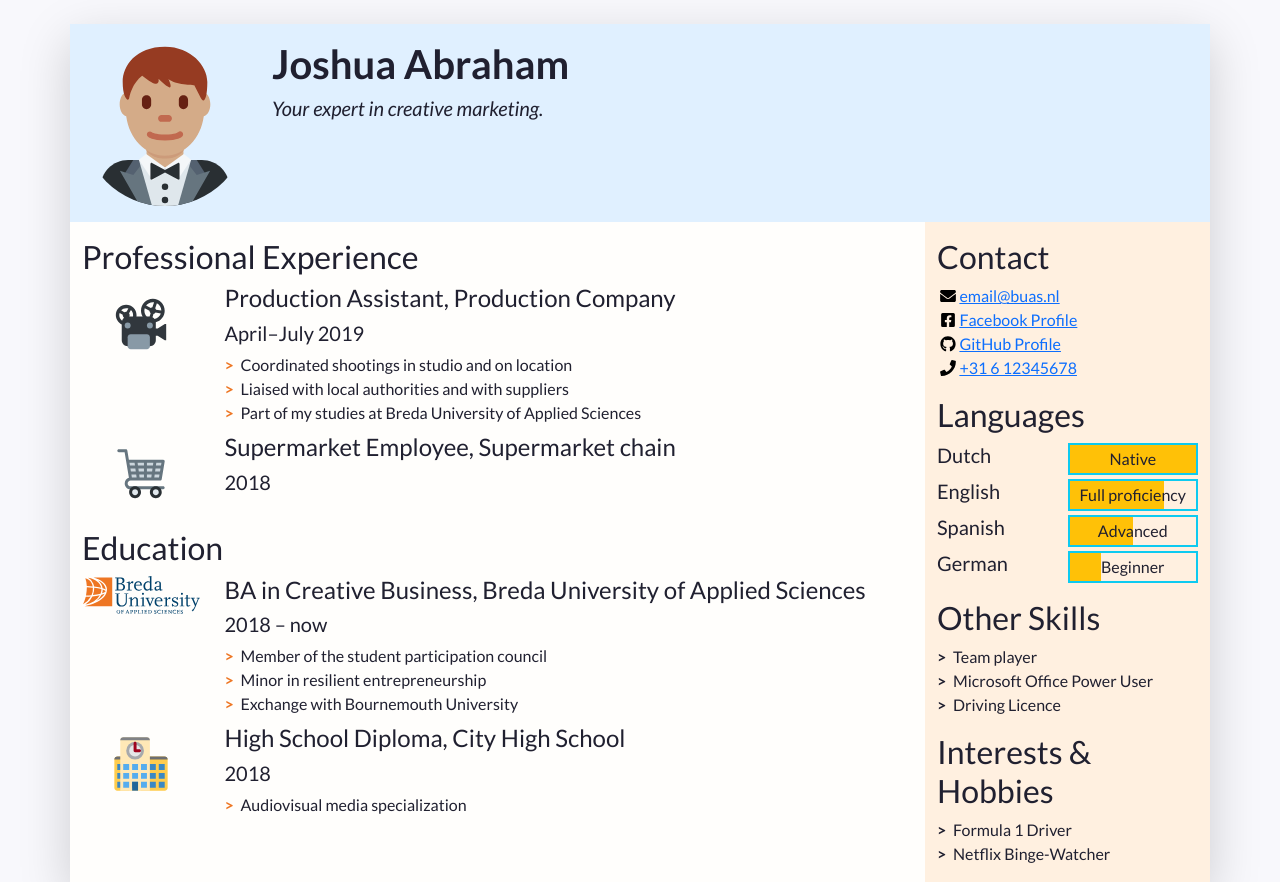
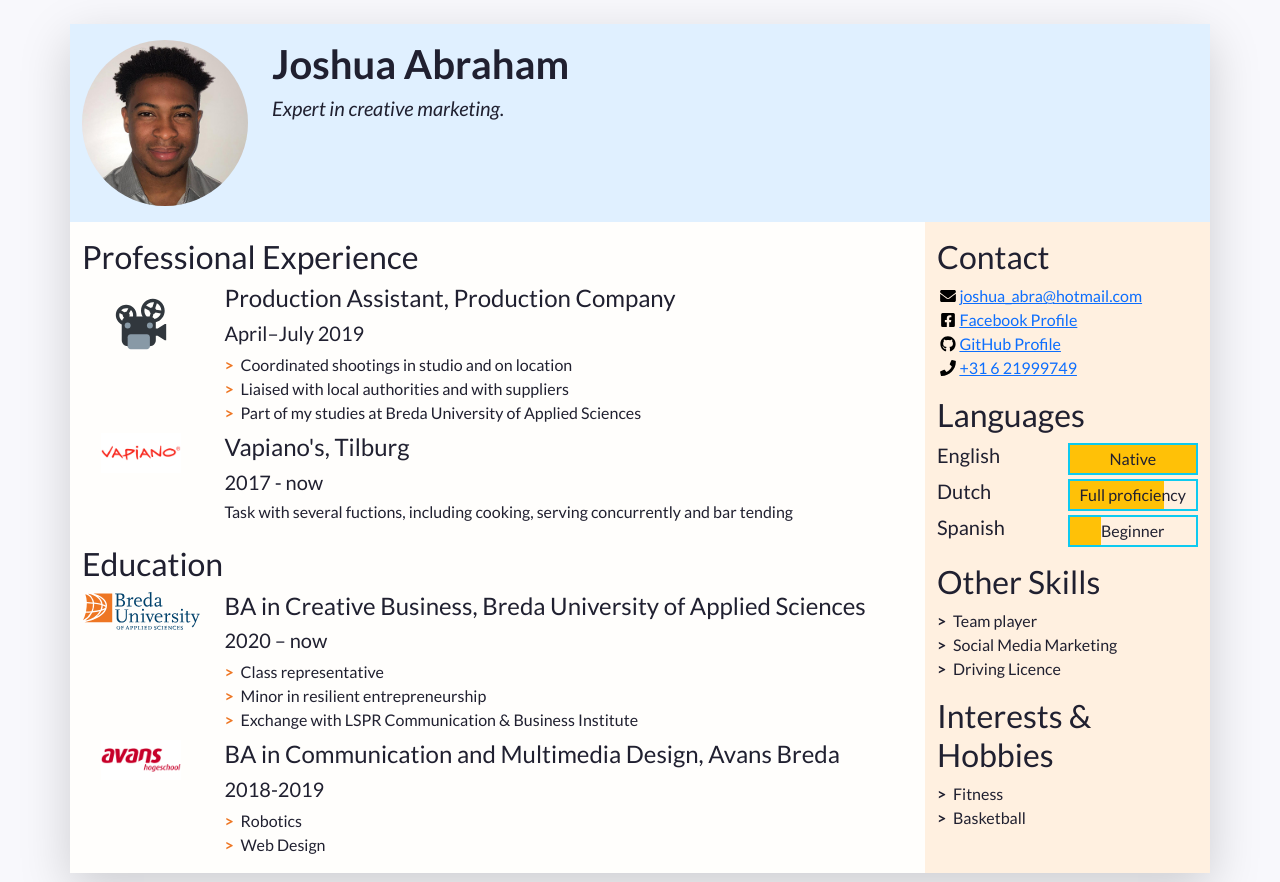
Before and after one commit to Juiswa/Proffesional-Cv, a plain HTML site: page index.html in a window 1280 px wide. Shown: the top 882 px of the page. Drawn offline with nearby package versions, Linux system fonts and the light colour scheme.

Commit message:
added images

```diff
--- a/index.html
+++ b/index.html
@@ -48,14 +48,14 @@
             "w-100" makes sure the image takes the full width of the column it's in
             "rounded-circle" cuts a circle around the image
           -->
-          <img class="w-100 rounded-circle my-3" src="images/portrait.svg" alt="Portrait of Firstname Lastname" width="160">
+          <img class="w-100 rounded-circle my-3" src="images/portrait.jpg.jpg" alt="Portrait of Firstname Lastname" width="160">
         </div>
         <!--
           A container to wrap around your name and tagline. Full-width at small size, then columns of increasing size.
         -->
         <div class="col-12 col-sm-8 col-md-9 col-lg-10 my-3 header-content">
           <h1 class="fw-bolder">Joshua Abraham</h1>
-          <h5 class="fst-italic tagline">Your expert in creative marketing.</h5>
+          <h5 class="fst-italic tagline">Expert in creative marketing.</h5>
         </div>
       </header>
 
@@ -104,11 +104,12 @@
               <li class="biography-item row mb-2">
                 <div class="logo-container col-3 col-sm-2 col-md-3 col-lg-2">
                 <!-- We're using a grid inside a grid so we can align logos and text -->
-                  <img class="biography-logo mw-100 d-block mx-auto" src="images/employers/trolley.svg" alt="Company logo" width="80">
+                  <img class="biography-logo mw-100 d-block mx-auto" src="images/employers/vapiano.jpg" alt="Company logo" width="80">
                 </div>
                 <div class="biography-contents col-9 col-sm-10 col-md-9 col-lg-10">
-                  <h4>Supermarket Employee, Supermarket chain</h4>
-                  <h5>2018</h5>
+                  <h4>Vapiano's, Tilburg&nbsp;</h4>
+                  <h5>2017 - now</h5>
+				  <h6>Task with several fuctions, including cooking, serving concurrently and bar tending</h6>
                   <!-- This entry doesn't have a list of achievements, but you can copy-paste the one from above -->
                 </div>
               </li>
@@ -129,12 +130,12 @@
                 </div>
                 <div class="biography-contents col-9 col-sm-10 col-md-9 col-lg-10">
                   <h4>BA in Creative Business, Breda University of Applied Sciences</h4>
-                  <h5>2018&nbsp;&ndash;&nbsp;now</h5>
+                  <h5>2020&nbsp;&ndash;&nbsp;now</h5>
                   <!-- Use the list below to talk about minors, exchanges, extra-curricular activities. -->
                   <ul class="biography-details list-unstyled">
-                    <li>Member of the student participation council</li>
+                    <li>Class representative</li>
                     <li>Minor in resilient entrepreneurship</li>
-                    <li>Exchange with Bournemouth University</li>
+                    <li>Exchange with LSPR Communication &amp; Business Institute</li>
                   </ul>
                 </div>
               </li>
@@ -142,13 +143,14 @@
               <!-- 2nd item in education -->
               <li class="biography-item row mb-2">
                 <div class="logo-container col-3 col-sm-2 col-md-3 col-lg-2">
-                  <img class="biography-logo mw-100 d-block mx-auto" src="images/schools/school.svg" alt="School logo" width="80">
+                  <img class="biography-logo mw-100 d-block mx-auto" src="images/schools/avans.jpg" alt="School logo" width="80">
                 </div>
                 <div class="biography-contents col-9 col-sm-10 col-md-9 col-lg-10">
-                  <h4>High School Diploma, City High School</h4>
-                  <h5>2018</h5>
+                  <h4>BA in Communication and Multimedia Design, Avans Breda&nbsp;</h4>
+                  <h5>2018-2019</h5>
                   <ul class="biography-details list-unstyled">
-                    <li>Audiovisual media specialization</li>
+                    <li>Robotics</li>
+					  <li>Web Design</li>
                   </ul>
                 </div>
               </li>
@@ -179,7 +181,7 @@
               <li class="contact-item">
                 <a class="d-flex align-items-center" href="mailto:email@buas.nl" target="_blank">
                   <img class="contact-icon" src="images/icons/envelope.svg" alt="Email">
-                  email@buas.nl
+                  joshua_abra@hotmail.com
                 </a>
               </li>
               <li class="contact-item">
@@ -197,7 +199,7 @@
               <li class="contact-item">
                 <a class="d-flex align-items-center" href="tel:+31612345678" target="_blank">
                   <img class="contact-icon" src="images/icons/phone.svg" alt="Mobile Phone">
-                  +31 6 12345678
+                  +31 6 21999749
                 </a>
               </li>
             </ul>
@@ -210,7 +212,7 @@
             <!-- Each item in the list is a language. Modify, add or remove depending on what you speak -->
             <ul class="language-list list-unstyled">
               <li class="language-item d-flex mb-1">
-                <h5 class="language-name w-50">Dutch</h5>
+                <h5 class="language-name w-50">English&nbsp;</h5>
                 <div class="language-level w-50 border border-info border-2 position-relative">
                   <!-- The div below is a progress bar. Choose between w-25, w-50, w-75 and w-100 to show your level of fluency -->
                   <div class="language-progress position-absolute bg-warning h-100 w-100"></div>
@@ -218,7 +220,7 @@
                 </div>
               </li>
               <li class="language-item d-flex mb-1">
-                <h5 class="language-name w-50">English</h5>
+                <h5 class="language-name w-50">Dutch&nbsp;</h5>
                 <div class="language-level w-50 border border-info border-2 position-relative">
                   <!-- The div below is a progress bar. Choose between w-25, w-50, w-75 and w-100 to show your level of fluency -->
                   <div class="language-progress position-absolute bg-warning h-100 w-75"></div>
@@ -226,15 +228,7 @@
                 </div>
               </li>
               <li class="language-item d-flex mb-1">
-                <h5 class="language-name w-50">Spanish</h5>
-                <div class="language-level w-50 border border-info border-2 position-relative">
-                  <!-- The div below is a progress bar. Choose between w-25, w-50, w-75 and w-100 to show your level of fluency -->
-                  <div class="language-progress position-absolute bg-warning h-100 w-50"></div>
-                  <h6 class="position-absolute w-100 text-center top-0 py-1">Advanced</h6>
-                </div>
-              </li>
-              <li class="language-item d-flex mb-1">
-                <h5 class="language-name w-50">German</h5>
+                <h5 class="language-name w-50">Spanish&nbsp;</h5>
                 <div class="language-level w-50 border border-info border-2 position-relative">
                   <!-- The div below is a progress bar. Choose between w-25, w-50, w-75 and w-100 to show your level of fluency -->
                   <div class="language-progress position-absolute bg-warning h-100 w-25"></div>
@@ -250,7 +244,7 @@
             <h2>Other Skills</h2>
             <ul class="skill-list list-unstyled">
               <li class="skill-item">Team player</li>
-              <li class="skill-item">Microsoft Office Power User</li>
+              <li class="skill-item">Social Media Marketing&nbsp; &nbsp;&nbsp;</li>
               <li class="skill-item">Driving Licence</li>
             </ul>
           </section>
@@ -260,8 +254,8 @@
           <section class="my-3 aside-section">
             <h2>Interests &amp; Hobbies</h2>
             <ul class="skill-list list-unstyled">
-              <li class="skill-item">Formula 1 Driver</li>
-              <li class="skill-item">Netflix Binge-Watcher</li>
+              <li class="skill-item">Fitness&nbsp;</li>
+              <li class="skill-item">Basketball&nbsp;</li>
             </ul>
           </section>
 
```
Also changed, not shown: images/employers/vapiano.jpg (added), images/portrait.jpg.jpg (added), images/schools/avans.jpg (added).
